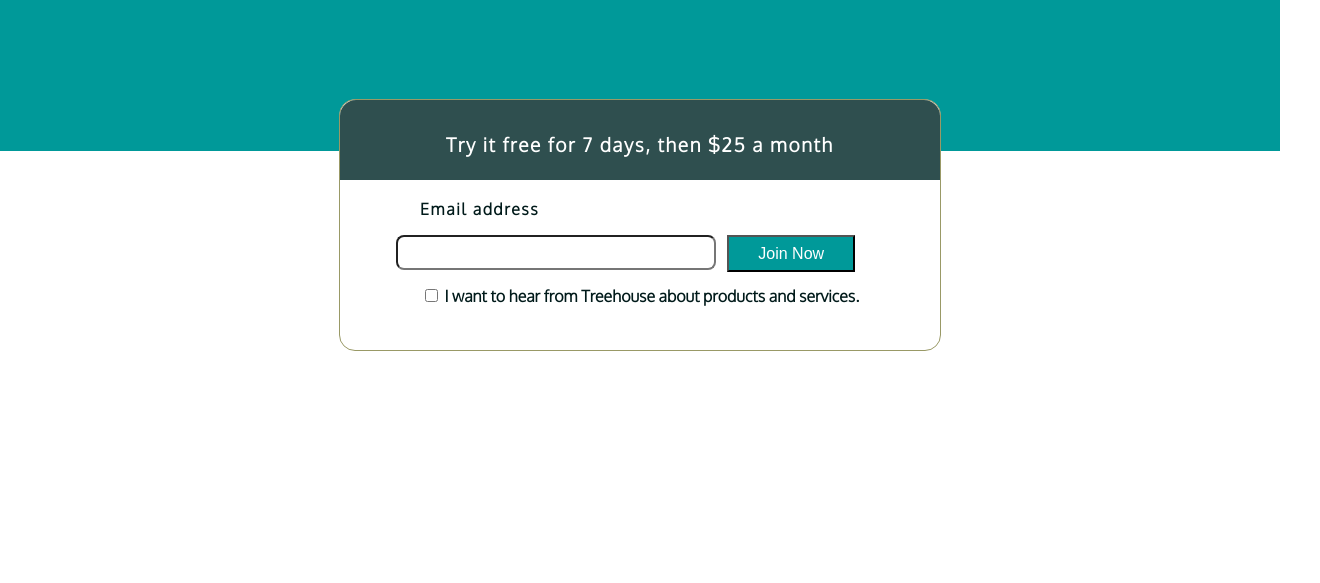
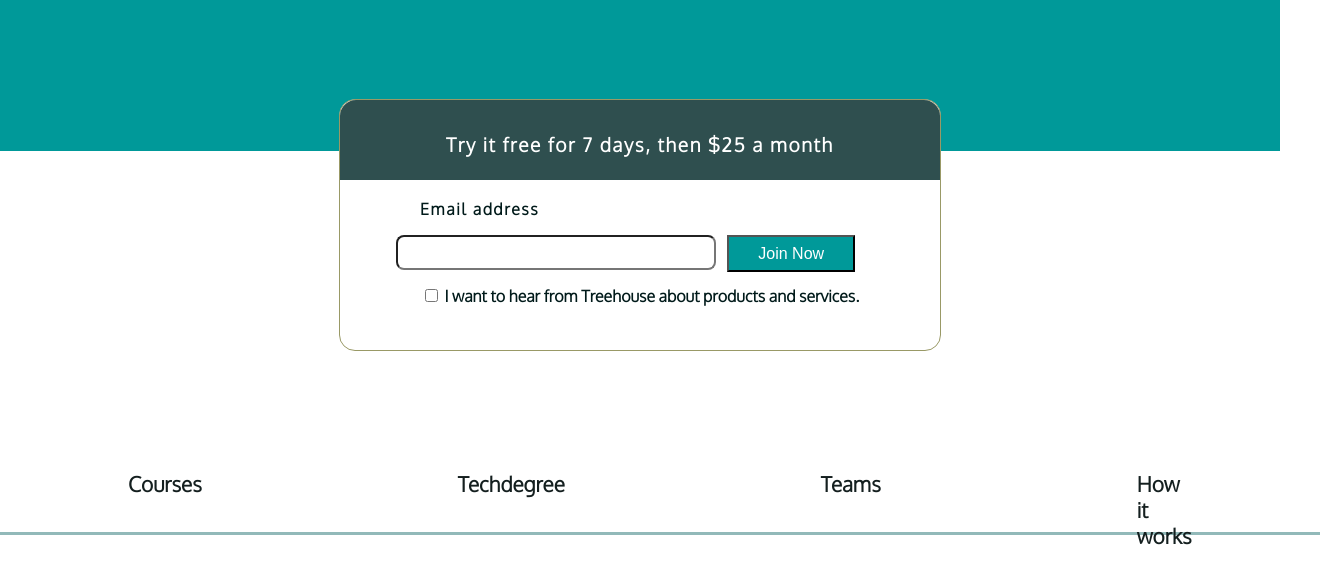
Before and after one commit to DiyazMukhanov/teamtreehouse, a plain HTML site: page index.html in a window 1280 px wide. Shown: the part 419-1002 px from the top of the page, 1320 px wide, since content can reach past the window. Before the commit the page ends 800 px from the top, so only its background shows below. Drawn offline with Linux system fonts and the light colour scheme; a web font is replaced by a local one.

Commit message:
Add files via upload

```diff
--- a/index.html
+++ b/index.html
@@ -11,6 +11,7 @@
 <link href="https://fonts.googleapis.com/css2?family=Oxygen:wght@300&family=Zen+Kaku+Gothic+Antique&display=swap" rel="stylesheet">
 </head>
 <body>
+    <!-- Navbar-->
     <nav>
         <div class="navbar">
             <div class="navbar-image-wrapper">
@@ -25,6 +26,8 @@
             </div>
         </div>
     </nav>
+    <!-- End of Navbar-->
+    <!-- Section ty it-->
     <section>
         <div class="try-it-wrapper">
             <div class="try-it-image-wrapper">
@@ -51,5 +54,14 @@
         </div>
         </div>
     </section>
+     <!-- Section ty it-->
+     <section>
+         <div class="links-wrapper">
+             <a href="" class="main-link">Courses</a>
+             <a href="" class="main-link">Techdegree</a>
+             <a href="" class="main-link">Teams</a>
+             <a href="" class="main-link">How it works</a>
+         </div>
+     </section>
 </body>
 </html>
--- a/style.css
+++ b/style.css
@@ -184,3 +184,36 @@
 }
 
 /* End of Section try it */
+/* Section links */
+.links-wrapper {
+
+    margin-top: 20rem;
+    margin-bottom: 40rem;
+    display: flex;
+    padding-bottom: 0;
+    justify-content: space-evenly;
+    /* border: solid red 1px; */
+    height: 4rem;
+}
+
+.main-link {
+
+    padding-bottom: 2rem;
+    /* border: solid red 1px; */
+    /* padding: .5rem 8rem; */
+    padding-bottom: 2rem;
+    padding-left: 8rem;
+    padding-right: 8rem;
+    text-decoration: none;
+    color: #141f1f;
+    font-size: 1.3rem;
+    font-weight: bolder;
+    margin-bottom: 0;
+    border-bottom: solid #92b9b9 3px ;
+}
+
+.main-link:hover {
+    border-bottom: solid #141f1f 3px ;
+    color: #92b9b9;
+}
+/* End of Section links */
```
